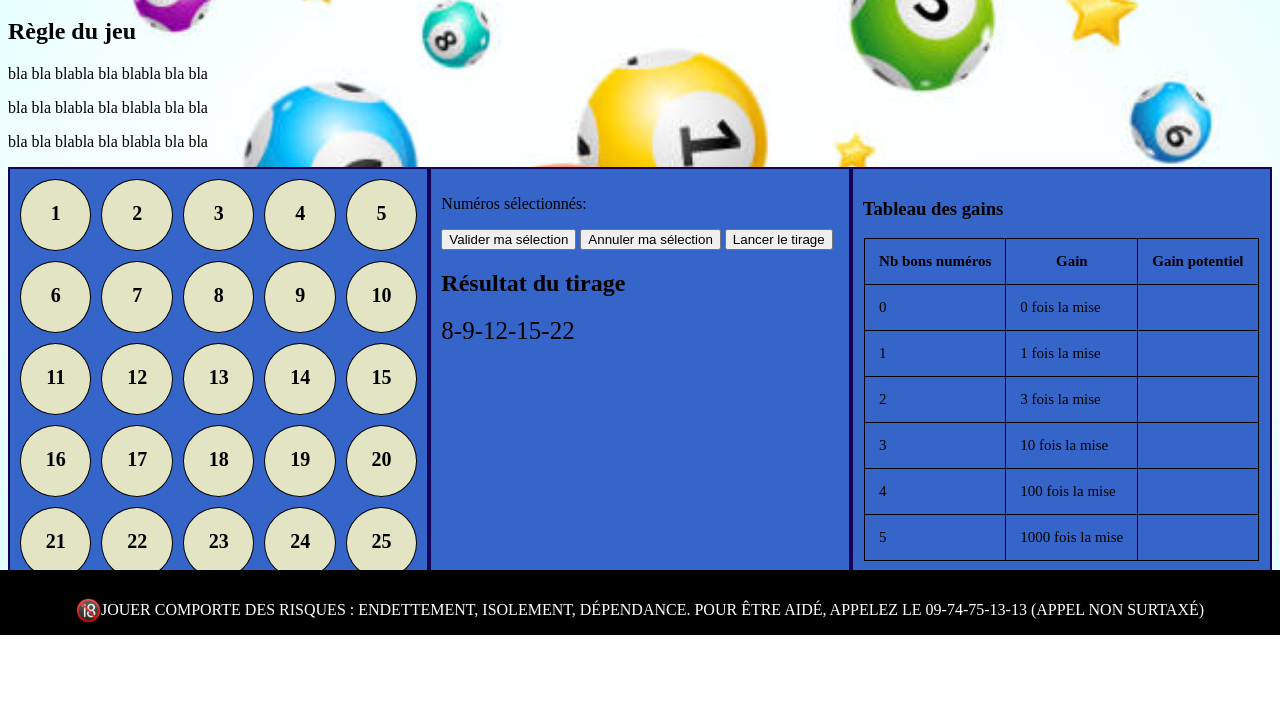
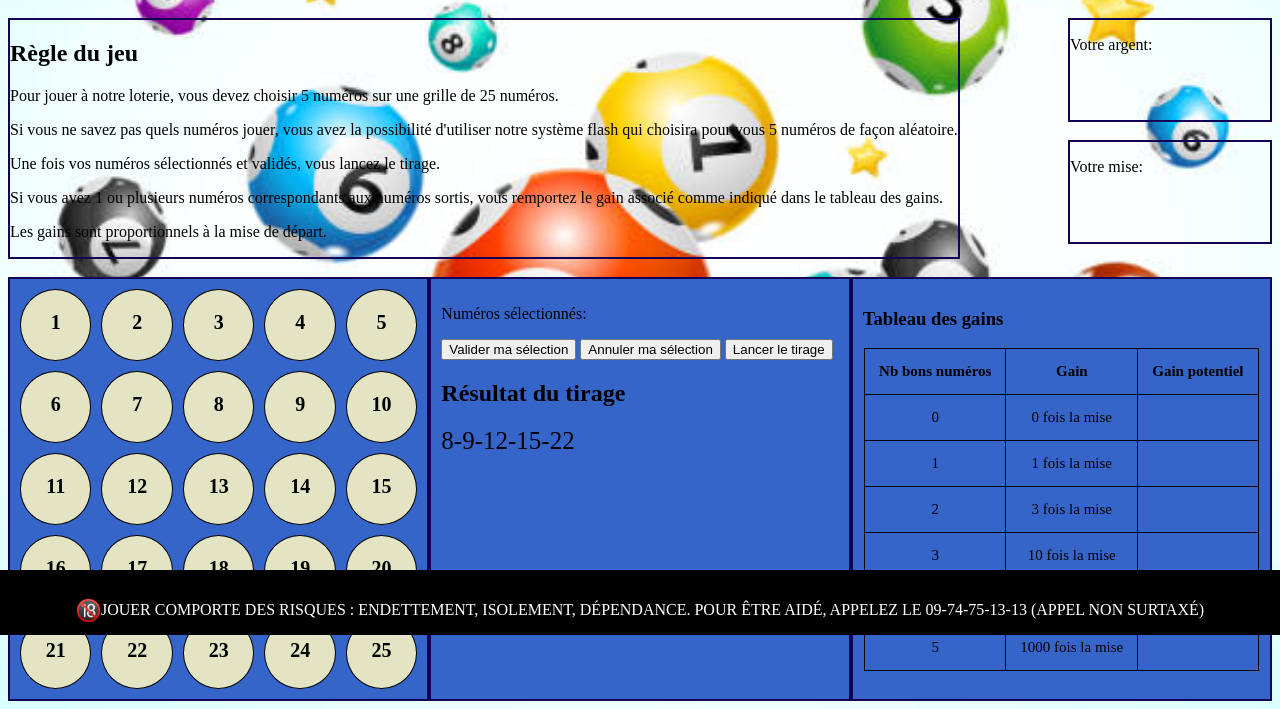
Before and after one commit to christopheluc62/loterie, a plain HTML site: page game.html in a window 1280 px wide. Shown: the part 165-874 px from the top of the page. Before the commit the page ends 800 px from the top, so only its background shows below. Drawn offline with Linux system fonts and the light colour scheme.

Commit message:
html, css modifications

```diff
--- a/game.css
+++ b/game.css
@@ -86,9 +86,25 @@ th,td {
 border: 1px solid black;
 border-collapse: collapse;
 font-size: 15px;
+text-align: center;
 }
 
 .centrer {
 margin-left: auto;
 margin-right: auto;
 }
+
+#section {
+display: flex;
+justify-content: space-between;
+}
+
+#section1 {
+border: 2px solid rgb(19, 3, 87);
+}
+
+#section2, #section3 {
+border: 2px solid rgb(19, 3, 87);
+height: 100px;
+width: 200px;
+}
--- a/game.html
+++ b/game.html
@@ -9,10 +9,26 @@
 </head>
 <body>
     <h1>BIENVENUE A LA LOTERIE DE LA WILD CODE SCHOOL</h1>
-    <h2>Règle du jeu</h2>
-    <p>bla bla blabla bla blabla bla bla</p>
-    <p>bla bla blabla bla blabla bla bla</p>
-    <p>bla bla blabla bla blabla bla bla</p>
+    <div id="section">
+      <div id="section1">
+        <h2>Règle du jeu</h2>
+        <p>Pour jouer à notre loterie, vous devez choisir 5 numéros sur une grille de 25 numéros.</p>
+        <p>Si vous ne savez pas quels numéros jouer, vous avez la possibilité d'utiliser notre système flash qui choisira pour vous 5 numéros de façon aléatoire.</p>
+        <p>Une fois vos numéros sélectionnés et validés, vous lancez le tirage.</p>
+        <p>Si vous avez 1 ou plusieurs numéros correspondants aux numéros sortis, vous remportez le gain associé comme indiqué dans le tableau des gains.</p>
+        <p>Les gains sont proportionnels à la mise de départ.</p>
+      </div>
+        <div>
+          <div id="section2">
+          <p>Votre argent:</p>
+          </div>
+          <br>
+          <div id="section3">
+          <p>Votre mise:</p>
+          </div>
+         </div>
+    </div>
+    <br>
     <div class="tableaux">
         <div class="container-grid">
         <!-- <div class="ccase-class">
```
Lines whose indentation alone changed are shown as unchanged.
